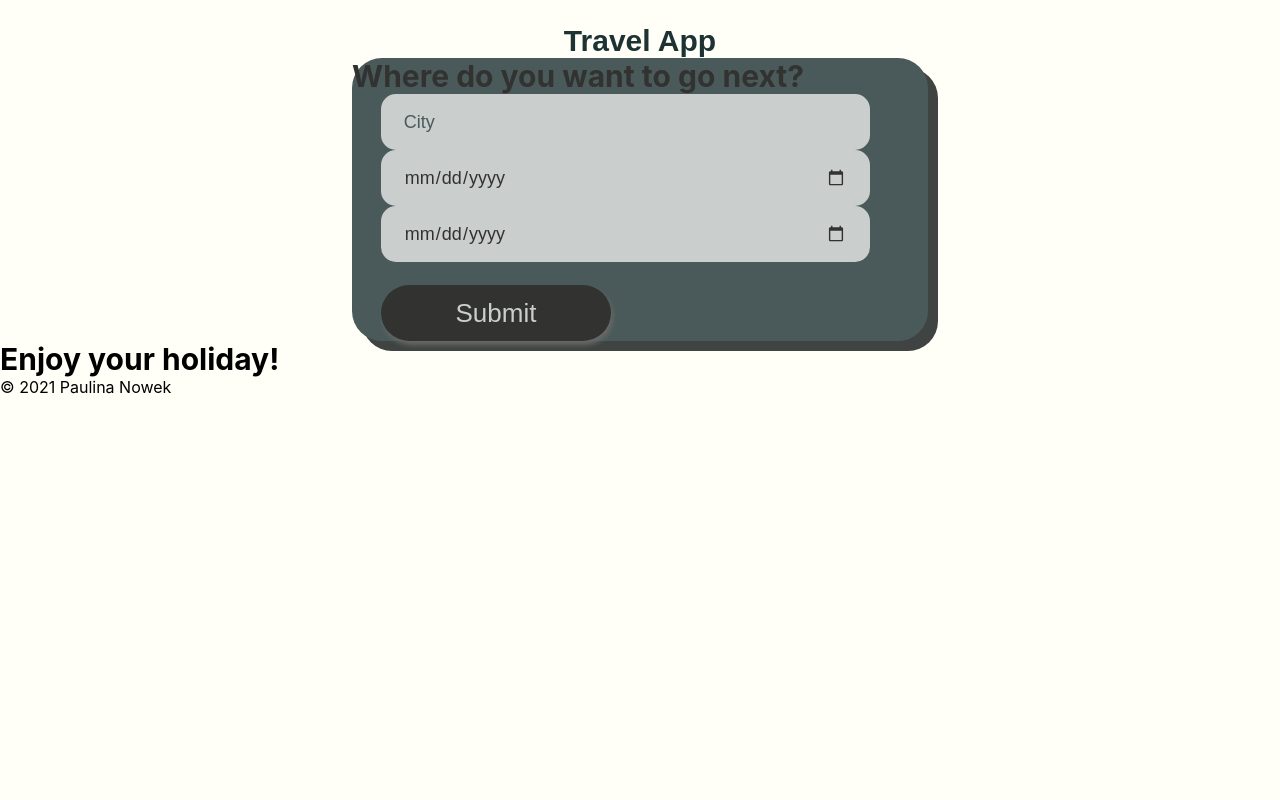
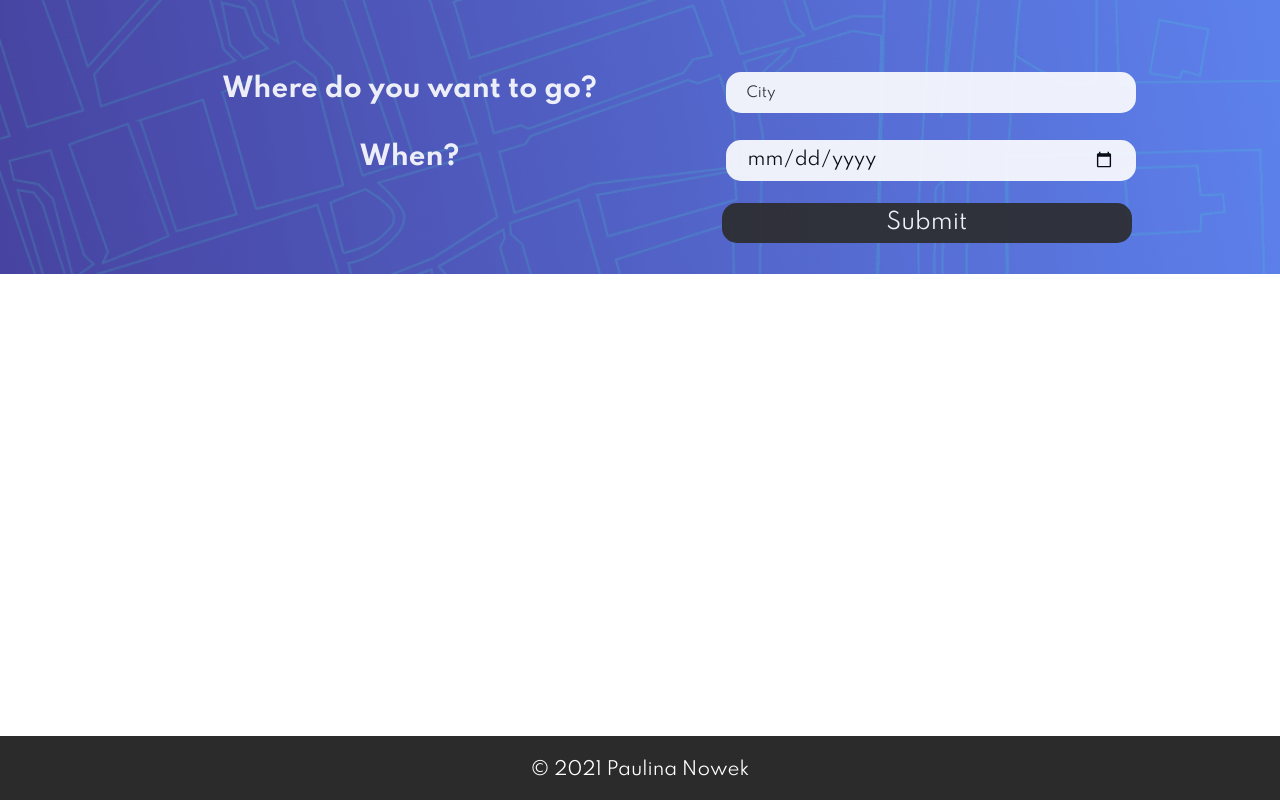
Before and after one commit to paolcian/travel_app, a website: page src/client/views/index.html in a window 1280 px wide. Drawn offline with Linux system fonts and the light colour scheme.

Commit message:
style update

```diff
--- a/src/client/index.js
+++ b/src/client/index.js
@@ -3,6 +3,7 @@ import {
 } from './js/app.js'
 import './styles/style.scss'
 
+document.getElementById('generate').addEventListener('click', performAction);
 
 export {
     performAction
--- /dev/null
+++ b/src/client/styles/_base.scss
@@ -0,0 +1,77 @@
+body {
+    background-color: $primary-font-color;
+    font-family: $primary-font;
+    display: flex;
+    flex-direction: column;
+    height: 100vh;
+}
+
+.bg {
+    background-image: url('../media/pattern.png');
+    background-repeat: no-repeat;
+    background-position: center;
+    background-size: cover;
+}
+
+.container {
+    display: flex;
+    flex-direction: column;
+    justify-content: center;
+    border-radius: 30px;
+    opacity: 90%;
+    max-width: 80%;
+    margin: 0 auto;
+}
+
+
+@media (min-width: 600px) and (max-width:900px) {
+
+    .container {
+        max-width: 65%;
+        max-height: 35vh;
+    }
+}
+
+
+@media (min-width:901px) {
+
+    .bg {
+        width: 100%;
+    }
+
+    .container {
+        max-width: 80%;
+        max-height: 35vh;
+        padding-top: 6vh;
+    }
+
+    .holder .city {
+        display: flex;
+        flex-direction: row;
+        align-items: center;
+        width: 60%;
+    }
+}
+
+/* Style for Placeholder Text*/
+
+::placeholder {
+    /* Firefox, Chrome, Opera */
+    color: $primary-color;
+    font-family: $primary-font;
+    font-size: 14px;
+}
+
+:-ms-input-placeholder {
+    /* Internet Explorer 10-11 */
+    color: $primary-color;
+    font-family: $primary-font;
+    font-size: 14px;
+}
+
+::-ms-input-placeholder {
+    /* Microsoft Edge */
+    color: $primary-color;
+    font-family: $primary-font;
+    font-size: 14px;
+}
--- /dev/null
+++ b/src/client/styles/_footer.scss
@@ -0,0 +1,29 @@
+
+footer {
+    height: 7vh;
+    background-color: $primary-color;
+    color: $primary-font-color;
+    text-align: center;
+    padding-top: 2vh;
+    margin-top: auto;
+  }
+
+  @media (min-width: 600px) and (max-width:900px) {
+
+    footer {
+      padding-top: 2vh;
+      font-size: 20px;
+    }
+
+}
+
+
+@media (min-width:901px) {
+
+  footer {
+    height: 8vh;
+    padding-top: 3vh;
+    font-size: 18px;
+  }
+
+}
--- /dev/null
+++ b/src/client/styles/_form.scss
@@ -0,0 +1,95 @@
+/*  Basic Styling To Override Default For Basic HTML Elements */
+label {
+    font-size: $primary-font-size;
+    width: 100%;
+    text-align: center;
+    margin: 4% 0;
+    color: $primary-font-color;
+    font-weight: bold;
+    display: inline-block;
+}
+
+input {
+    height: 5vh;
+    background: $primary-font-color;
+    font-size: 14px;
+    font-family: $primary-font;
+    border: none;
+    width: 85%;
+    margin-left: 3%;
+    border-radius: 15px;
+    padding: 2vh;
+}
+
+button {
+    height: 5vh;
+    background-color:$primary-color;
+    color: $primary-font-color;
+    font-size: $primary-font-size;
+    font-family: $primary-font;
+    border: none;
+    width: 85%;
+    margin: 5% 3% 3% 3%;
+    border-radius: 15px;
+}
+
+button:hover {
+    background-color: $primary-font-color;
+    color: $primary-color;
+    cursor: pointer;
+    font-weight: bold;
+}
+
+h1 {
+    font-size: 30px;
+}
+
+
+@media (min-width: 600px) and (max-width:900px) {
+
+    label{
+        font-size: 22px;
+    }
+
+    input{
+        font-size: 18px;
+        width: 90%;
+    }
+
+    button{
+        font-size: 20px;
+        height: 5vh;
+        width: 90%;
+    }
+
+}
+
+@media (min-width:901px) {
+
+    label{
+        font-size: 26px;
+        padding-top: 2vh;
+        margin: 1% 0;
+        width: 55%;
+    }
+
+    input{
+        font-size: 18px;
+        width: 40%;
+        height: 5vh;
+        padding: 2%;
+        align-self: flex-end;
+        margin-top: 1%;
+    }
+
+    button{
+        display: inline-block;
+        width: 40%;
+        font-size: 22px;
+        align-self: flex-end;
+        margin: 2% 2% 3% 3%;
+        text-align: center;
+        line-height: 5vh;
+    }
+
+}
--- /dev/null
+++ b/src/client/styles/_resets.scss
@@ -0,0 +1,15 @@
+
+* {
+    margin: 0;
+    padding: 0;
+    box-sizing: border-box;
+}
+
+/* Reset style for HTML element on active to have no border*/
+
+input:focus,
+select:focus,
+textarea:focus,
+button:focus {
+    outline: none;
+}
--- /dev/null
+++ b/src/client/styles/_variables.scss
@@ -0,0 +1,4 @@
+$primary-color: #2b2b2b;
+$primary-font-color: #ffffff;
+$primary-font: 'Spartan', sans-serif;
+$primary-font-size: 18px;
--- /dev/null
+++ b/src/client/styles/style.scss
@@ -0,0 +1,6 @@
+@import '_resets';
+@import '_variables';
+@import '_base';
+@import '_form';
+@import '_results';
+@import '_footer';
--- a/src/client/views/index.html
+++ b/src/client/views/index.html
@@ -5,44 +5,44 @@
   <meta name="viewport" content="width=device-width, initial-scale=1.0">
   <meta http-equiv="X-UA-Compatible" content="ie=edge">
   <title>Travel App</title>
+  <link href="https://fonts.googleapis.com/css2?family=Spartan:wght@200;400;700&display=swap" rel="stylesheet">
   <link rel="stylesheet" href="../styles/style.css">
 </head>
 <body>
-  <header>
-    <div class="holder headline">
-      Travel App
-    </div>
-  </header>
   <main>
     <section>
+      <div class="bg">
     <div class="container">
-        <h1>Where do you want to go next?</h1>
         <div class="holder city">
+          <label for="city">Where do you want to go?</label>
           <input type="text" id="city" placeholder="City" required>
         </div>
         <div class="holder date">
-          <input type="date" id="date" required>
-        </div>
-        <div class="holder date">
+          <label for="date">When?</label>
           <input type="date" id="date" required>
         </div>
         <button id="generate" type="submit"> Submit </button>
       </div>
+    </div>
       </section>
-      <section>
-        <div class="results">
-          <h1>Enjoy your holiday!</h1>
-          <div id="entryHolder">
-            <div id="date"></div>
-            <div id="temp"></div>
-            <div id="content"></div>
-          </div>
-          </div>
-      </section>
+      <section class="results">
+        <div id="info"></div>
+    </section>
+    <section class="saved">
+        <div id="savedTrips"></div>
+    </section>
   </main>
   <footer>
     <p>&copy; 2021 Paulina Nowek</p>
   </footer>
-  <script src="app.js" type="text/javascript"></script>
+  <script>
+    // Check that service workers are supported
+    if ('serviceWorker' in navigator) {
+        // Use the window load event to keep the page load performant
+        window.addEventListener('load', () => {
+            navigator.serviceWorker.register('/service-worker.js');
+        });
+    }
+</script>
 </body>
 </html>
```
Also changed, not shown: src/client/media/beach.jpg (deleted), src/client/media/pattern.png (added), src/client/styles/_form.min.css (added), src/client/styles/_resets.css (added), src/client/styles/_resets.min.css (added), src/client/styles/_results.scss (added), src/client/styles/style.css, src/client/styles/style.min.css (added).
